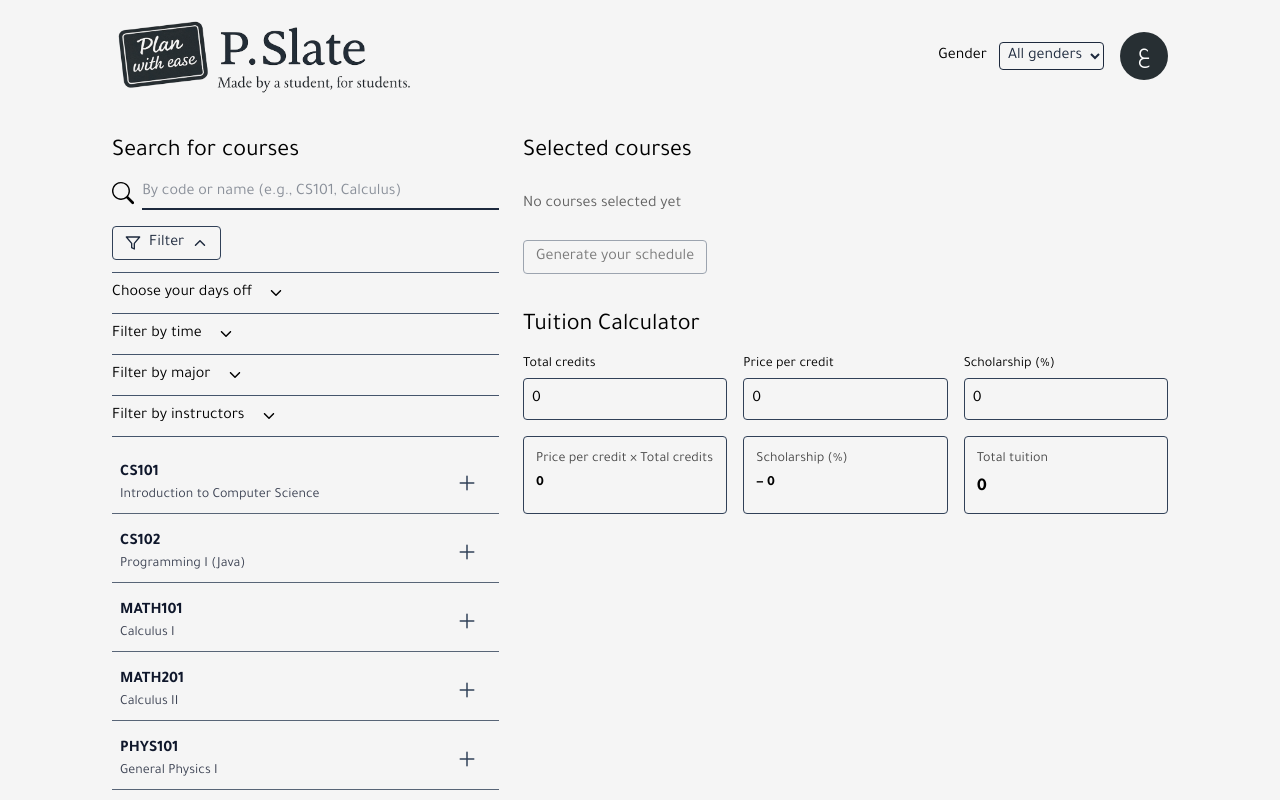
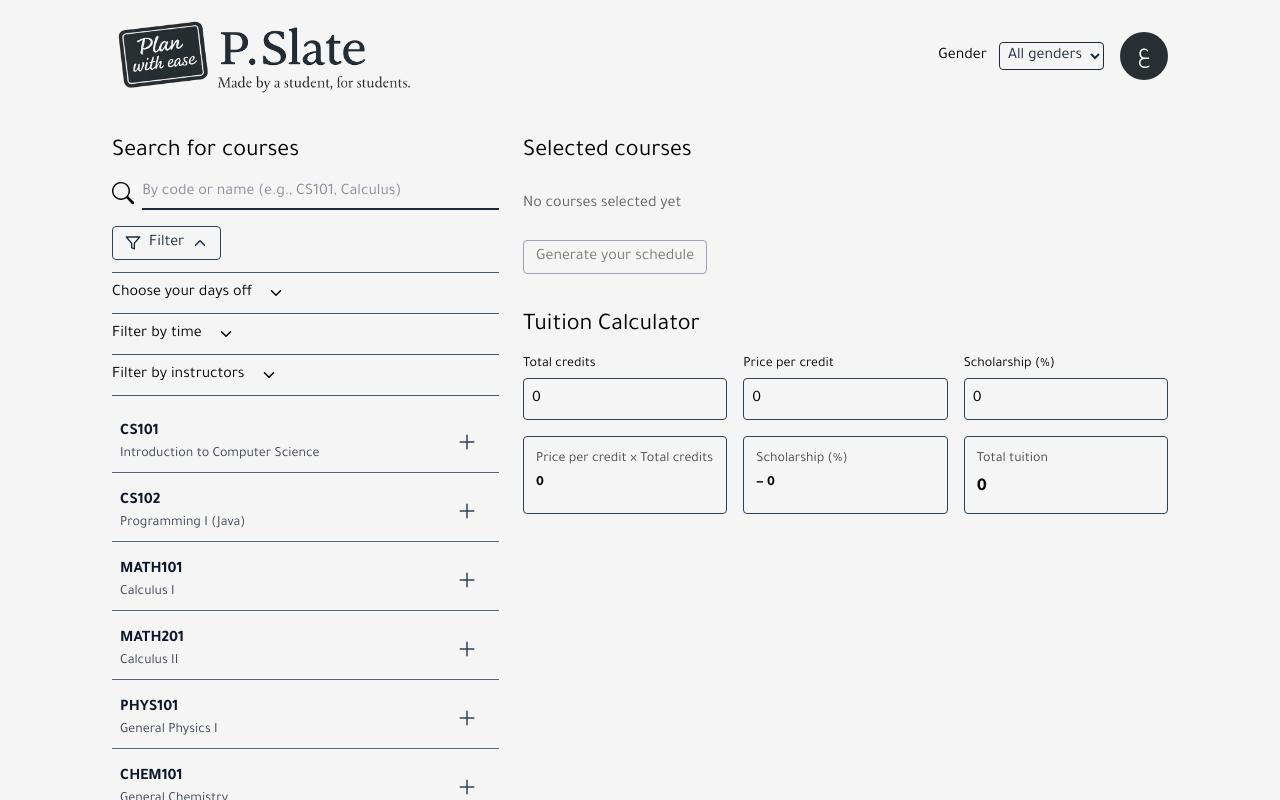
Before and after one commit to IvanBodnarash/p-slate-app, a React (Vite) app: page /en in a window 1280 px wide. Both pictures are taken after a click on the button "Filter". Shown: the top 800 px of the page. Built offline with nearby package versions, Linux system fonts and the light colour scheme.

Commit message:
refactor(filters): remove major

```diff
--- a/src/components/planner/CourseFilter.jsx
+++ b/src/components/planner/CourseFilter.jsx
@@ -31,8 +31,6 @@ export default function CourseFilter() {
   const [excludeInstrSection, setExcludeInstrSection] = useState(false);
   // const [genders, setGenders] = useState([]);
   const [loading, setLoading] = useState(false);
-
-  const [majorsSection, setMajorsSection] = useState(false);
   const [instructorsSection, setInstructorsSection] = useState(false);
 
   useEffect(() => {
@@ -129,34 +127,6 @@ export default function CourseFilter() {
 
   return (
     <section className="mb-4">
-      {/* Major */}
-      <div className="border-b border-slate-600 pb-2">
-        <button
-          className="flex items-center gap-4 cursor-pointer"
-          onClick={() => setMajorsSection((prev) => !prev)}
-        >
-          <h3>{t("filterMajor", { defaultValue: "Filter by major" })}</h3>
-          {majorsSection ? <IoIosArrowUp /> : <IoIosArrowDown />}
-        </button>
-
-        {majorsSection && (
-          <select
-            value={major}
-            onChange={(e) => setMajor(e.target.value)}
-            className="border rounded outline-0 p-1 my-2 border-slate-700 text-slate-800 cursor-pointer"
-          >
-            <option value="" className="bg-[#808ea1] cursor-pointer">
-              {t("allMajors", { defaultValue: "All majors" })}
-            </option>
-            {majors.map((m) => (
-              <option key={m} value={m} className="bg-[#F5F5F5] cursor-pointer">
-                {m}
-              </option>
-            ))}
-          </select>
-        )}
-      </div>
-
       {/* Instructors */}
       <div className="border-b py-2 border-slate-600">
         <button
--- a/src/components/planner/PlannerOptions.jsx
+++ b/src/components/planner/PlannerOptions.jsx
@@ -56,7 +56,7 @@ export default function PlannerOptions() {
         )}
       </div>
 
-      <div className="border-b border-slate-600 my-2 pb-2">
+      <div className="border-b border-slate-600 mt-2 pb-2">
         <button
           className="flex items-center gap-4 cursor-pointer"
           onClick={() => setTimeSection((prev) => !prev)}
```
